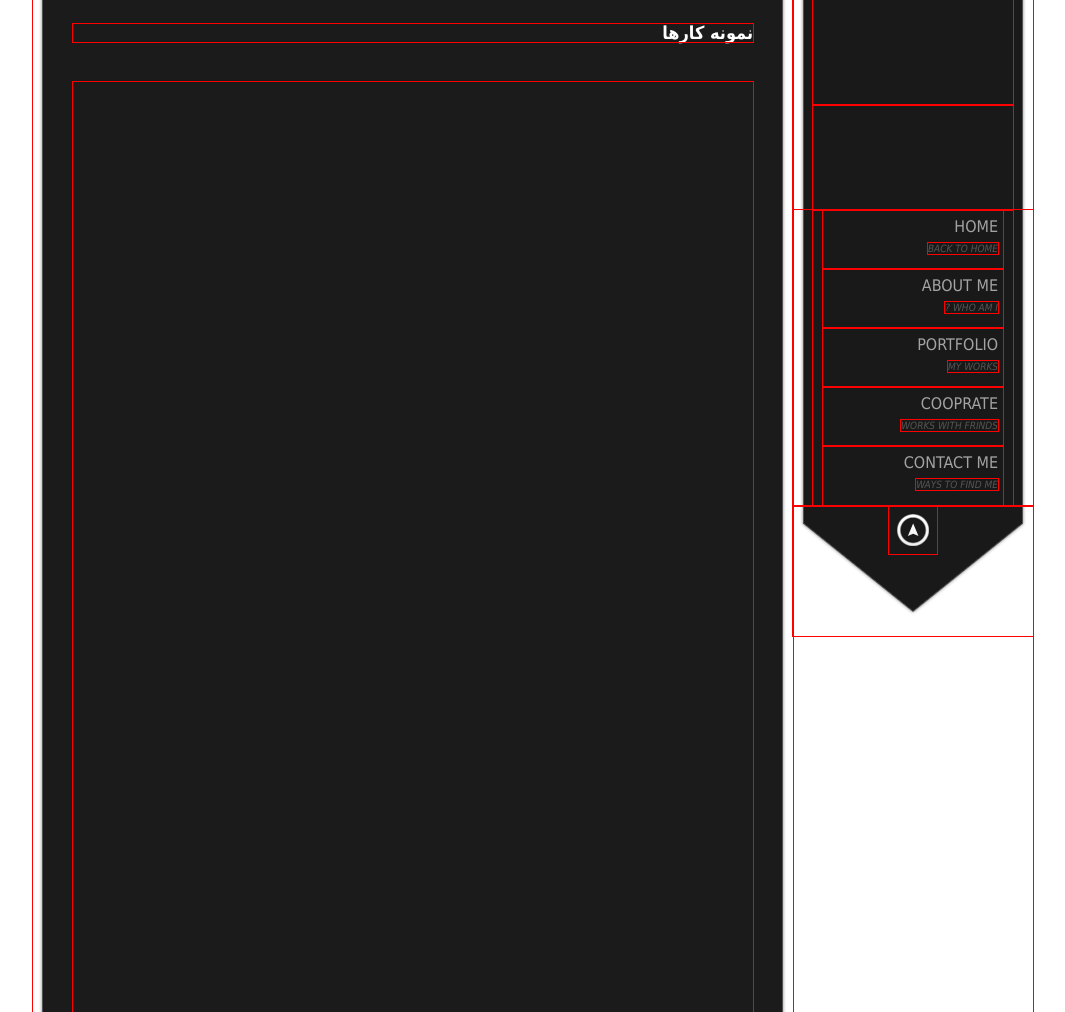
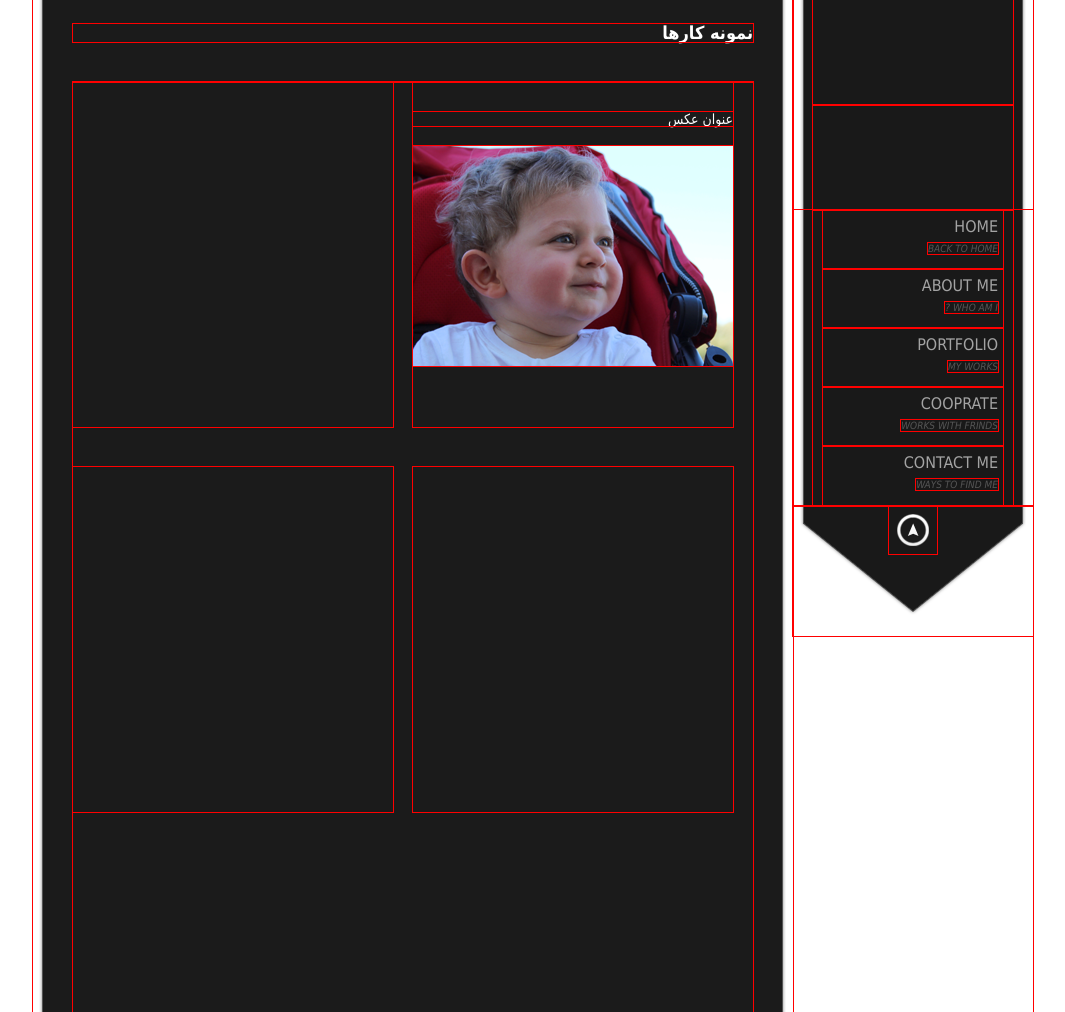
Before and after one commit to 1Tuts/cyrusbphotography-w2-project, a PHP site: page /works.php in a window 1280 px wide. Shown: the top 1012 px of the page, without its empty margins (107-1172 px from the left). Run offline with PHP 8.4, Linux system fonts and the light colour scheme.

Commit message:
create gallery image sample

```diff
--- a/works.php
+++ b/works.php
@@ -35,7 +35,24 @@
 		</aside>
 		<div class="content">
 			<h1 class="title">نمونه کارها</h1>
-			<div class="gallery"></div>
+			<div class="gallery">
+				<ul>
+					<li>
+						<h3>
+							<a href="images/work-big.jpg">عنوان عکس</a>
+						</h3>
+						<div class="image-holder">
+							<a class="gallery-image" href="images/work-big.jpg"> <!--link to big image-->
+								<img src="images/works/1.png" width="320" height="220"/>
+							</a>
+						</div>
+
+					</li>
+					<li></li>
+					<li></li>
+					<li></li>
+				</ul>
+			</div>
 		</div>
 	</div>
 </body>
```
